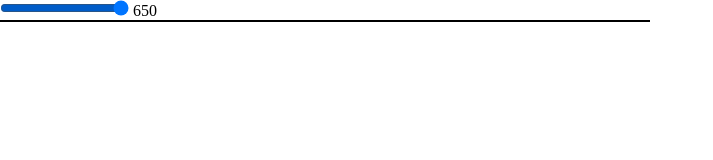
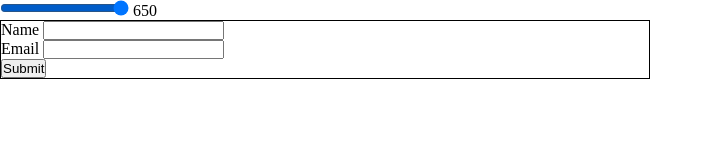
Before and after one commit to rjsudhin/adam-argyle-incredible-flex-layout, a plain HTML site: page index.html in a window 1280 px wide. Shown: the whole page, without its empty margins (0-713 px from the left). Drawn offline with Linux system fonts and the light colour scheme.

Commit message:
Name field, email field and submit button add in form container

```diff
--- a/index.html
+++ b/index.html
@@ -13,7 +13,19 @@
       <output for="range-scroller"></output>
     </div>
 
-    <div class="layout-container"></div>
+    <div class="layout-container">
+      <form action="#" method="post">
+        <div class="row">
+          <label for="name">Name</label>
+          <input type="text" name="name" id="name">
+        </div>
+        <div class="row">
+          <label for="email">Email</label>
+          <input type="email" name="email" id="email">
+        </div>
+        <button type="submit">Submit</button>
+      </form>
+    </div>
   </div>
 
   <script src="./range-scroller.js"></script>
```
